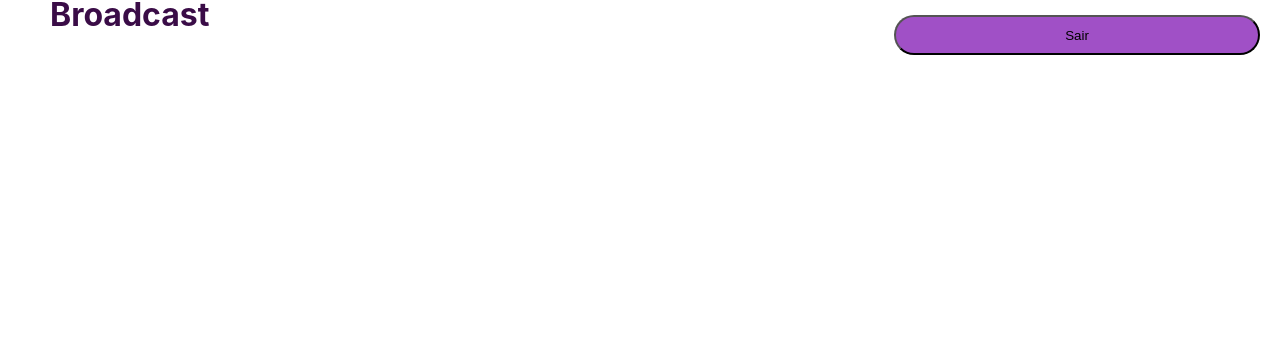
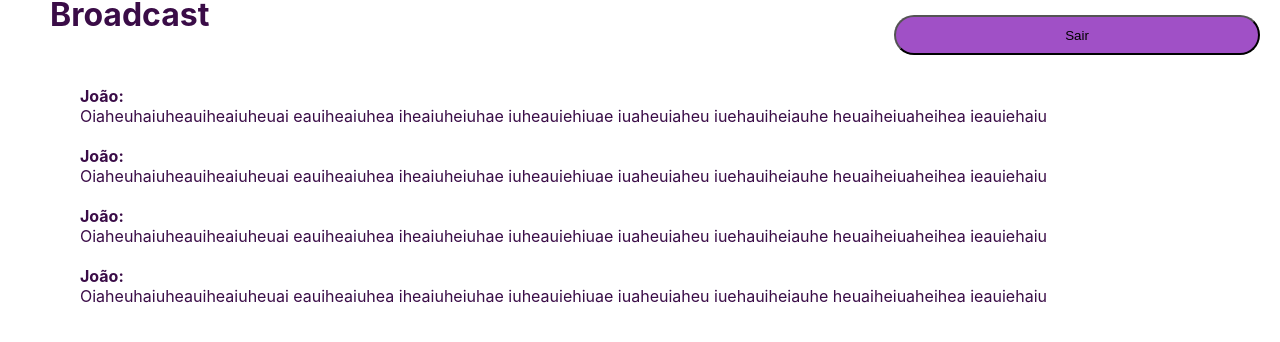
Before and after one commit to jessik126/Chat, a React (Create React App) app: page / in a window 1280 px wide. Shown: the part 380-722 px from the top of the page. Built offline with nearby package versions, Linux system fonts and the light colour scheme.

Commit message:
feat: component message (name + text)

```diff
--- /dev/null
+++ b/src/components/Message.css
@@ -0,0 +1,3 @@
+.Message p {
+    margin: 0;
+}
--- /dev/null
+++ b/src/components/Message.jsx
@@ -0,0 +1,12 @@
+import React from "react";
+import './Message.css'
+
+const Message = props => (
+    <div className="Message">
+        <p><strong>{props.Name}:</strong></p>
+        <p>{props.Message}</p>
+        <br/>
+    </div>
+)
+
+export default Message;
--- a/src/views/App.css
+++ b/src/views/App.css
@@ -2,6 +2,6 @@
     padding: 30px;
     position: relative;
     overflow-x: hidden;
-    overflow-y: auto;
+    overflow-y: hidden;
     height: 80vh;
 }
--- a/src/views/Chat.jsx
+++ b/src/views/Chat.jsx
@@ -9,6 +9,15 @@ const Chat = props => (
             <button>Sair</button>
         </div>
         <div className="Messages">
+            <Message Name="João" Message="Oiaheuhaiuheauiheaiuheuai eauiheaiuhea iheaiuheiuhae iuheauiehiuae iuaheuiaheu iuehauiheiauhe heuaiheiuaheihea ieauiehaiu" />
+            <Message Name="João" Message="Oiaheuhaiuheauiheaiuheuai eauiheaiuhea iheaiuheiuhae iuheauiehiuae iuaheuiaheu iuehauiheiauhe heuaiheiuaheihea ieauiehaiu" />
+            <Message Name="João" Message="Oiaheuhaiuheauiheaiuheuai eauiheaiuhea iheaiuheiuhae iuheauiehiuae iuaheuiaheu iuehauiheiauhe heuaiheiuaheihea ieauiehaiu" />
+            <Message Name="João" Message="Oiaheuhaiuheauiheaiuheuai eauiheaiuhea iheaiuheiuhae iuheauiehiuae iuaheuiaheu iuehauiheiauhe heuaiheiuaheihea ieauiehaiu" />
+            <Message Name="Maria" Message="Oie" />
+            <Message Name="Ana" Message="Olá" />
+            <Message Name="João" Message="Oi" />
+            <Message Name="Maria" Message="Oie" />
+            <Message Name="Ana" Message="Olá" />
         </div>
         <div className="Footer">
             <input type="text" placeholder=" mensagem" />
```
